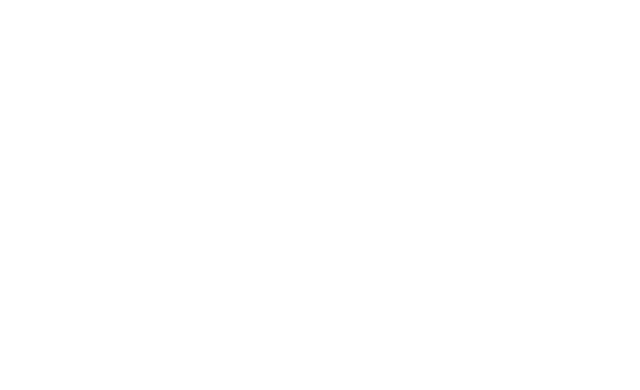
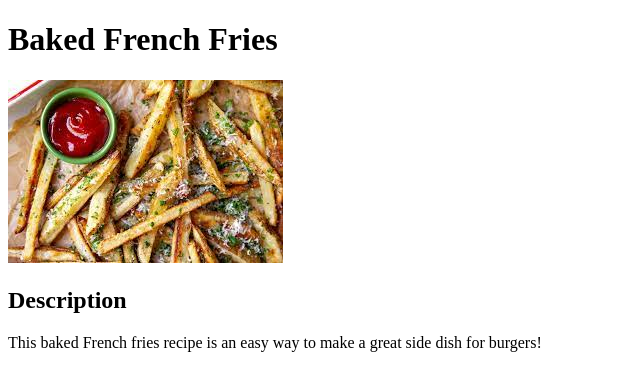
Before and after one commit to muhammad-abdulrafay/odin-recipes, a plain HTML site: page recipes/fries.html in a window 1280 px wide. Shown: the whole page, without its empty margins (0-640 px from the left). Drawn offline with Linux system fonts and the light colour scheme.

Commit message:
Add recipe heading, image, and description

```diff
--- a/recipes/fries.html
+++ b/recipes/fries.html
@@ -3,10 +3,16 @@
 <html lang="en">
     <head>
         <meta charset="UTF-8">
-        <title>Baked Fries</title>
+        <title>Baked French Fries</title>
     </head>
 
     <body>
+        <h1>Baked French Fries</h1>
 
+        <img src="../images/fries.jpeg">
+
+        <h2>Description</h2>
+
+        <p>This baked French fries recipe is an easy way to make a great side dish for burgers!</p>
     </body>
 </html>
```
